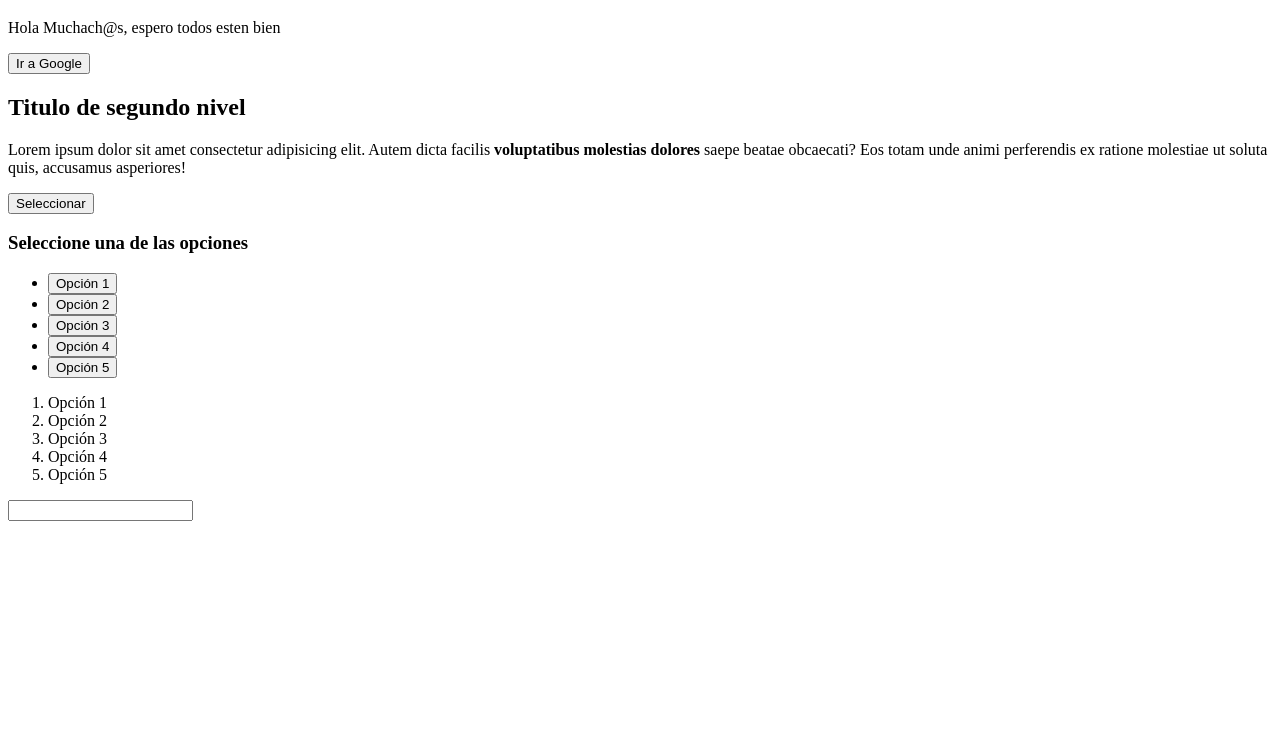
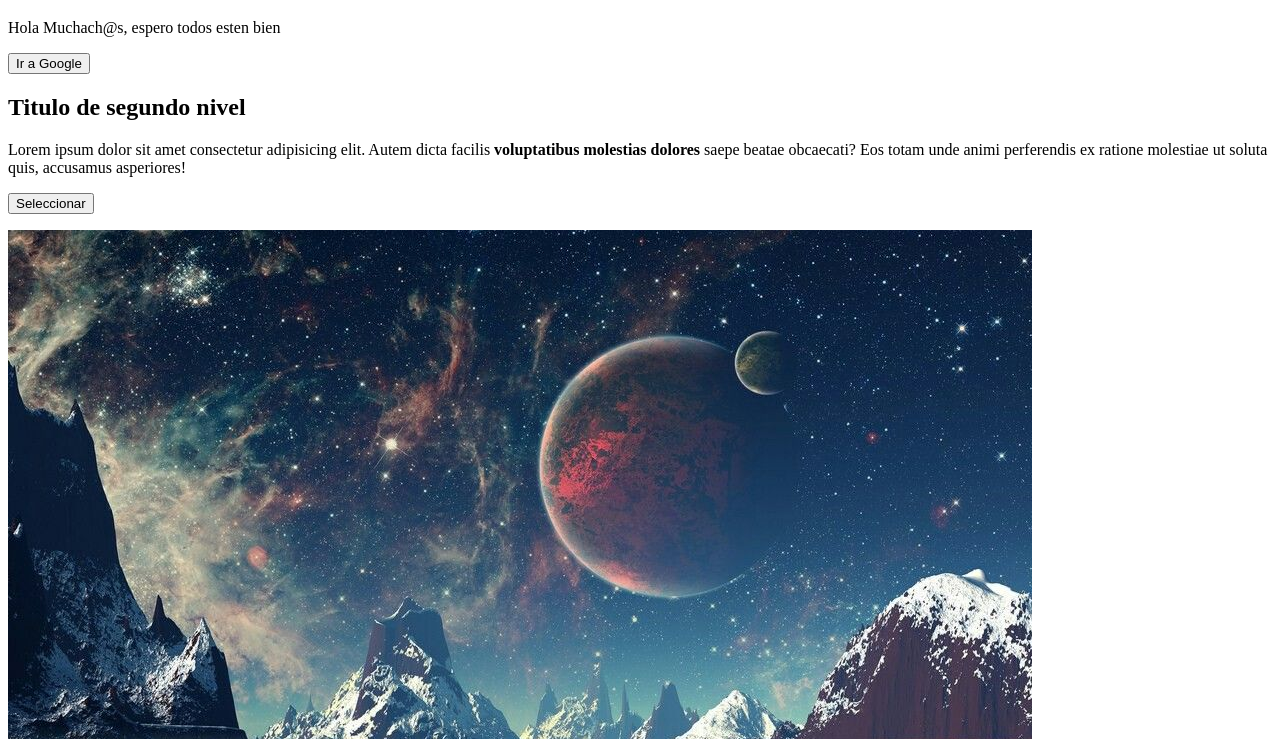
Before and after one commit to Yecid123/RepositorioYR, a plain HTML site: page index.html in a window 1280 px wide. Shown: the part 61-800 px from the top of the page. Drawn offline with Linux system fonts and the light colour scheme; files whose address does not match are found by name.

Commit message:
Tercer commit

```diff
--- a/index.html
+++ b/index.html
@@ -18,8 +18,8 @@
         Lorem ipsum dolor sit amet consectetur adipisicing elit. Autem dicta facilis
         <b>voluptatibus molestias dolores</b> saepe beatae obcaecati? Eos totam unde animi perferendis ex ratione molestiae ut soluta quis, accusamus asperiores!
         <p><button>Seleccionar</button></p>
-        <!-- <img src="1.jpg" alt=""> -->
 
+        <img src="imagenes/1.jpg" alt="">
 
         <h3>Seleccione una de las opciones</h3>
         <ul>
```
